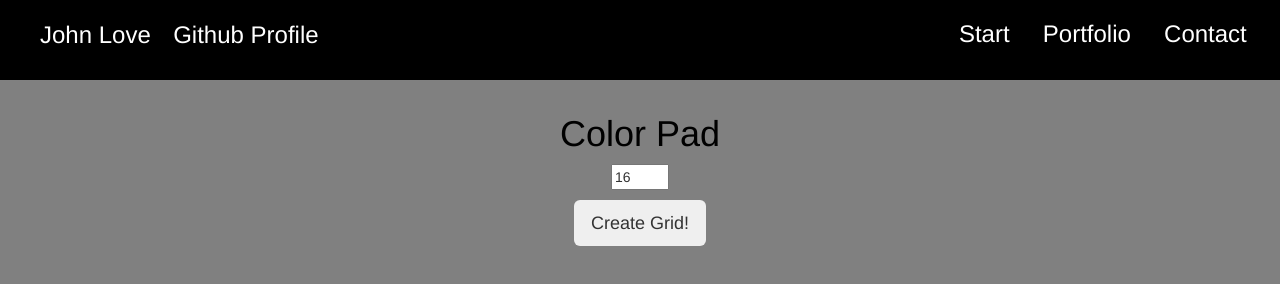
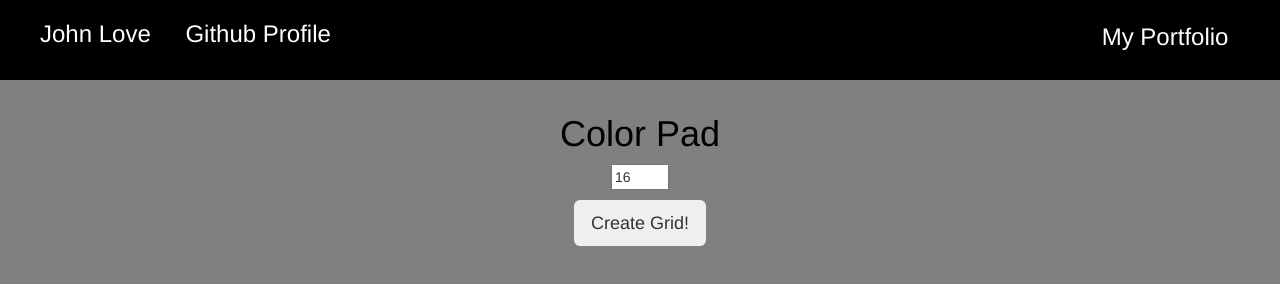
Before and after one commit to jlo4/colorpad, a plain HTML site: page index.html in a window 1280 px wide. Drawn offline with nearby package versions, Linux system fonts and the light colour scheme.

Commit message:
nav edits

```diff
--- a/colorpad.css
+++ b/colorpad.css
@@ -49,7 +49,6 @@ nav {
 nav ul {
 	margin: 1% 0 0 0;
 }
-
 nav ul li {
 	list-style: none;
 }
@@ -62,11 +61,11 @@ nav > ul > li {
 .left {
 	display: flex;
 	flex-direction: row;
-	width: 25%;
+	width: 37%;
 }
 
 .left > li {
-	padding: 2% 0 0 0;
+	padding: 1% 0 0 0;
 }
 
 .left > li:last-child {
@@ -91,6 +90,7 @@ nav > ul > li > a {
 	display: flex;
 	flex-direction: row;
 	justify-content: flex-end;
+	width: 30%;
 }
 
 @media screen and (max-width: 920px) {
--- a/index.html
+++ b/index.html
@@ -18,9 +18,7 @@
 			 <li><a href="http://github.com/jlo4">Github Profile</a></li>
 		 </ul>
 		 <ul class="dropdown clearfix right">
-			 <li><a href="#welcome">Start</a></li>
-  		 <li><a href="#portfolio">Portfolio</a></li>
-  		 <li><a href="#contact">Contact</a></li>
+  		 <li><a href="http://jlo4.github.io">My Portfolio</a></li>
  		 </ul>
 	</nav>
 	<div class="container fluid">
```
